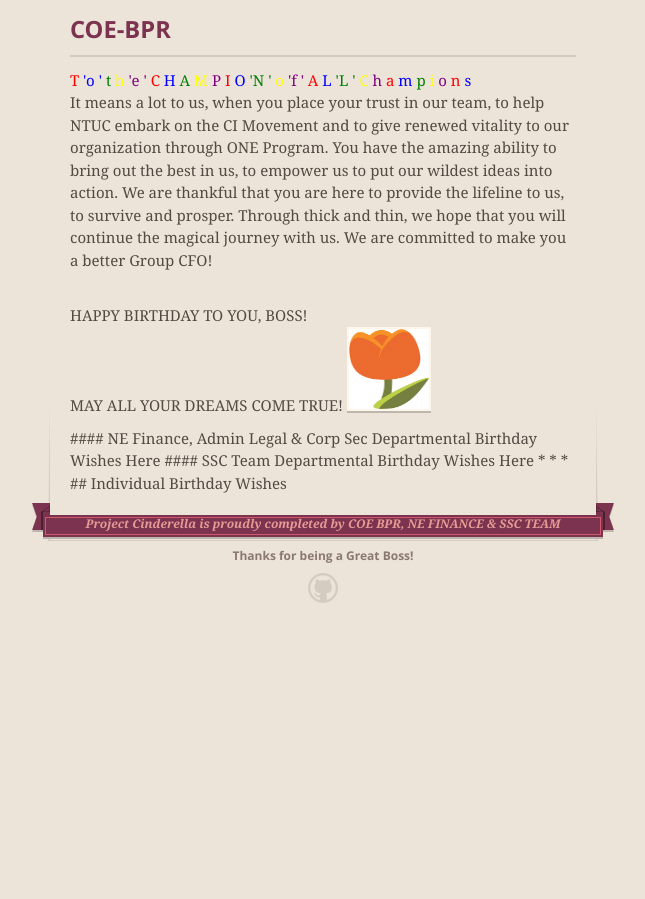
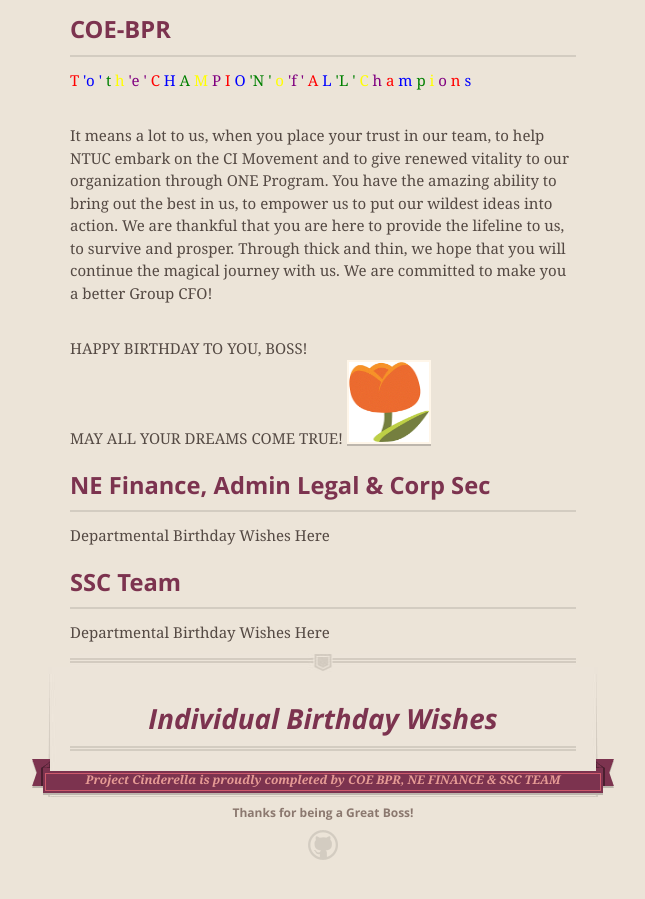
Before and after one commit to projectcinderella/projectcinderella.github.io, a Jekyll site: the page built from index.md, in a window 1280 px wide and 900 px high, scrolled down 4121 px. Shown: the whole window, without its empty margins (317-962 px from the left). Built offline with Jekyll 4.4.1, drawn with Linux system fonts in a browser that asks for light colours; comment, search, counter and statistics services are not loaded; before the commit the page ends 4764 px from its top, so only the background shows below that; some of the changed text lies outside the part shown.

Commit message:
Update index.md

```diff
--- a/index.md
+++ b/index.md
@@ -82,7 +82,7 @@ And so to Cinderella, here are our wishes for you:
   <span style='color: purple'>o</span>
   <span style='color: red'>n</span>
   <span style='color: blue'>s</span>
-</b>
+</b></p>
 <br>
 It means a lot to us, when you place your trust in our team, to help NTUC embark on the CI Movement and to give renewed vitality to our organization through ONE Program. You have the amazing ability to bring out the best in us, to empower us to put our wildest ideas into action.  We are thankful that you are here to provide the lifeline to us, to survive and prosper. Through thick and thin, we hope that you will continue the magical journey with us. We are committed to make you a better Group CFO!
 <p><b>
```
Also changed, not shown: other parts of index.md (+1 -1 lines).
